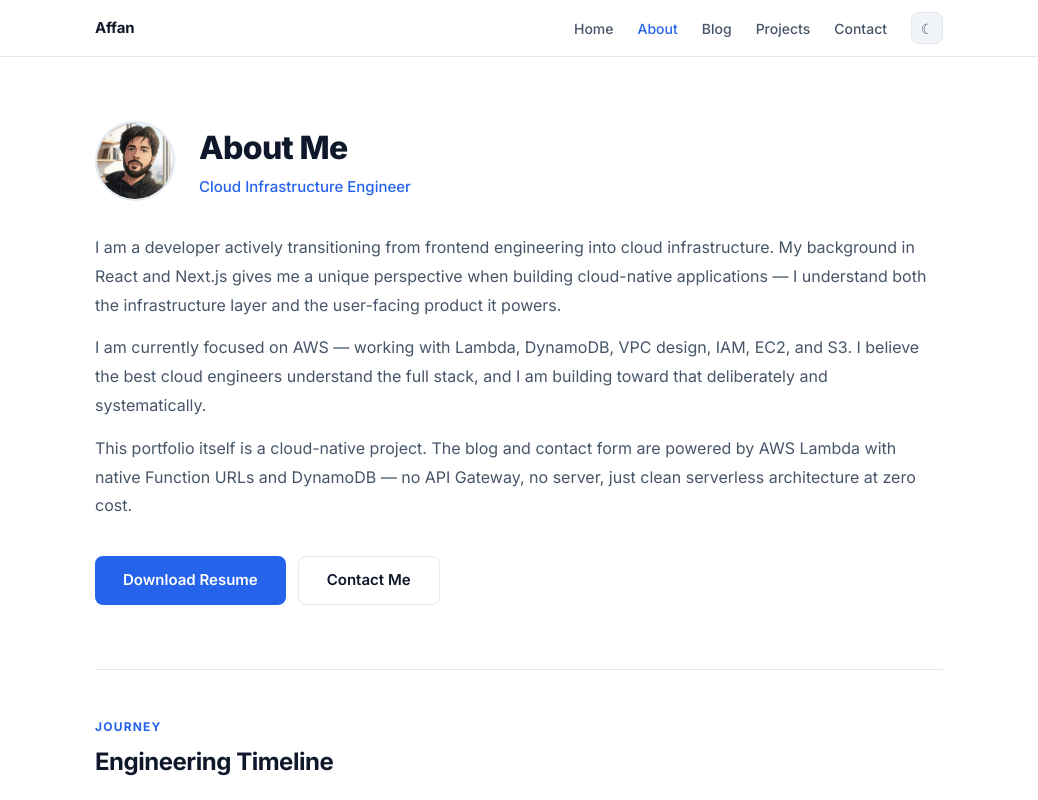
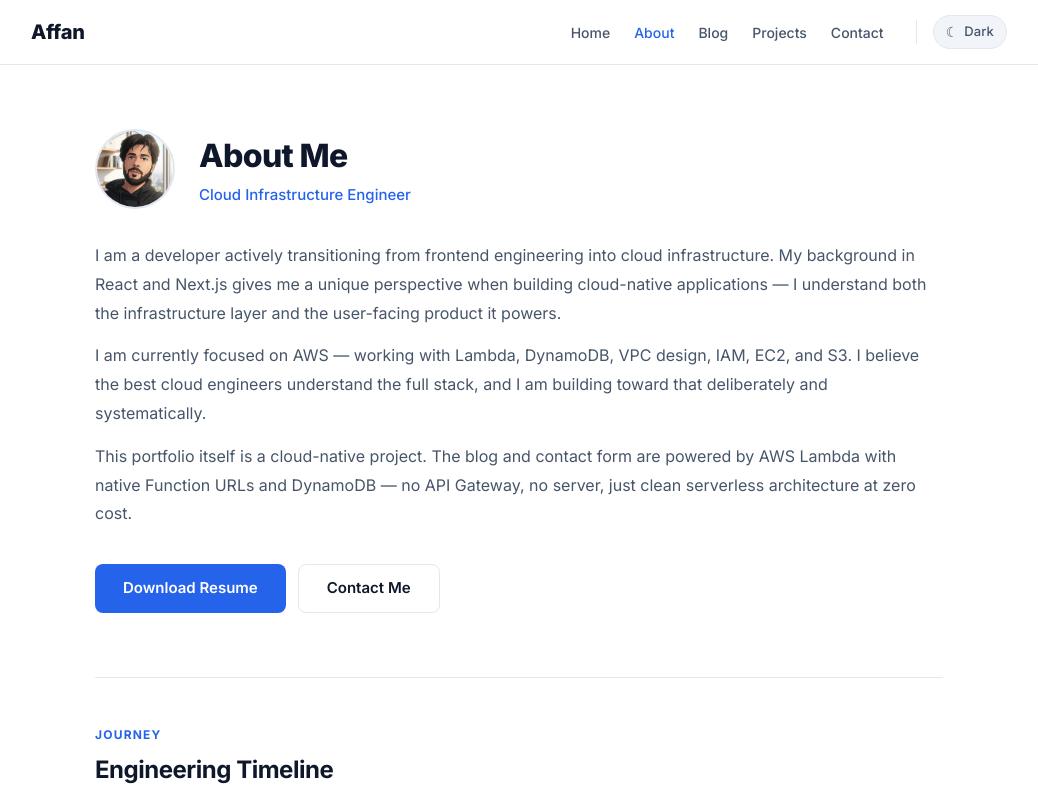
Before and after one commit to bugfinn/portfolio, a Next.js app in the folder frontend/: page /about in a window 1280 px wide. Shown: the top 800 px of the page, without its empty margins (121-1159 px from the left). Built offline with nearby package versions, Linux system fonts and the light colour scheme.

Commit message:
feat: add downloadable resume to About page

```diff
--- a/frontend/app/about/page.js
+++ b/frontend/app/about/page.js
@@ -89,11 +89,10 @@ export default function AboutPage() {
       {/* CTAs */}
       <div style={{ display: 'flex', gap: '12px', flexWrap: 'wrap', marginBottom: '64px' }}>
         <Button
-          href="/Affan_Resume.pdf"
+          href="/Affan_Naveed_Resume.pdf"
           variant="primary"
           size="lg"
-          target="_blank"
-          rel="noopener noreferrer"
+          download="Affan_Naveed_Resume.pdf"
         >
           Download Resume
         </Button>
--- a/frontend/components/layout/Navbar.js
+++ b/frontend/components/layout/Navbar.js
@@ -44,27 +44,38 @@ function useDarkMode() {
   return { isDark, toggle }
 }
 
-function DarkToggle({ isDark, onToggle, className = '' }) {
+{/* ── MODERN MINIMALIST DARK TOGGLE ── */}
+function DarkToggle({ isDark, onToggle }) {
   return (
     <button
       onClick={onToggle}
       aria-label="Toggle dark mode"
-      className={className}
+
       style={{
-        cursor:          'pointer',
-        background:      'var(--bg-card)',
-        border:          '1px solid var(--border)',
-        borderRadius:    '8px',
-        width:           '32px',
-        height:          '32px',
-        display:         'flex',
-        alignItems:      'center',
-        justifyContent:  'center',
-        fontSize:        '14px',
-        color:           'var(--text-2)',
+        cursor: 'pointer',
+        display: 'flex',
+        alignItems: 'center',
+        gap: '6px',
+        padding: '6px 12px',
+        borderRadius: '99px',
+        fontSize: '13px',
+        fontWeight: '500',
+        backgroundColor: 'var(--bg-card, rgba(0,0,0,0.03))',
+        border: '1px solid var(--border, rgba(0,0,0,0.08))',
+        color: 'var(--text-2, #4b5563)',
+        transition: 'all 0.2s ease',
+      }}
+      onMouseEnter={(e) => {
+        e.currentTarget.style.borderColor = 'var(--text-2, #4b5563)'
+        e.currentTarget.style.color = 'var(--text-1, #111827)'
+      }}
+      onMouseLeave={(e) => {
+        e.currentTarget.style.borderColor = 'var(--border, rgba(0,0,0,0.08))'
+        e.currentTarget.style.color = 'var(--text-2, #4b5563)'
       }}
     >
-      {isDark ? '☀' : '☾'}
+      <span style={{ fontSize: '14px', lineHeight: 1 }}>{isDark ? '☀' : '☾'}</span>
+      <span style={{ letterSpacing: '0.01em' }}>{isDark ? 'Light' : 'Dark'}</span>
     </button>
   )
 }
@@ -75,8 +86,8 @@ export default function Navbar() {
   const pathname = usePathname()
 
   const isActive = (href) => {
+    if (href === '/') return pathname === '/'
     const base = href.split('#')[0]
-    if (href === '/') return pathname === '/'
     if (!base || base === '/') return false
     return pathname.startsWith(base)
   }
@@ -84,95 +95,121 @@ export default function Navbar() {
   return (
     <nav
       style={{
-        position:        'sticky',
-        top:             0,
-        zIndex:          50,
-        backgroundColor: 'var(--bg)',
-        borderBottom:    '1px solid var(--border)',
+        position: 'sticky',
+        top: 0,
+        zIndex: 50,
+        backgroundColor: 'var(--bg, rgba(255, 255, 255, 0.8))',
+        backdropFilter: 'blur(12px)',
+        WebkitBackdropFilter: 'blur(12px)',
+        borderBottom: '1px solid var(--border, rgba(0,0,0,0.06))',
       }}
     >
-      {/* ── Main bar ── */}
+      {/* Container to restrict maximum width & center content */}
       <div
         style={{
-          maxWidth:       '896px',
-          margin:         '0 auto',
-          padding:        '0 24px',
-          height:         '56px',
-          display:        'flex',
-          alignItems:     'center',
+          maxWidth: '1024px',
+          margin: '0 auto',
+          padding: '0 24px',
+          height: '64px',
+          display: 'flex',
+          alignItems: 'center',
           justifyContent: 'space-between',
         }}
       >
-        {/* Logo */}
+        {/* Brand Logo */}
         <Link
           href="/"
           style={{
-            fontWeight:    '700',
-            fontSize:      '15px',
+            fontWeight: '800',
+            fontSize: '20px',
             letterSpacing: '-0.01em',
-            color:         'var(--text-1)',
+            color: 'var(--text-1, #111827)',
             textDecoration: 'none',
+            transition: 'opacity 0.2s',
+
           }}
+          onMouseEnter={(e) => (e.currentTarget.style.opacity = '0.7')}
+          onMouseLeave={(e) => (e.currentTarget.style.opacity = '1')}
         >
           Affan
         </Link>
 
-        {/* Desktop nav */}
-        <div className="hidden md:flex" style={{ alignItems: 'center', gap: '24px' }}>
-          {navLinks.map(({ href, label }) => (
+        {/* Desktop Links & Controls */}
+        <div
+          className="hidden md:flex"
+          style={{
+            alignItems: 'center',
+            gap: '32px'
+          }}
+        >
+          <div style={{ display: 'flex', alignItems: 'center', gap: '24px' }}>
+            {navLinks.map(({ href, label }) => {
+              const active = isActive(href)
+              return (
                 <Link
                   key={href}
                   href={href}
                   style={{
-                fontSize:       '14px',
-                fontWeight:     '500',
-                color:          isActive(href) ? 'var(--accent)' : 'var(--text-2)',
+                    fontSize: '14px',
+                    fontWeight: '500',
+                    color: active ? 'var(--accent, #000)' : 'var(--text-2, #6b7280)',
                     textDecoration: 'none',
+                    transition: 'color 0.2s ease',
+                  }}
+                  onMouseEnter={(e) => {
+                    if (!active) e.currentTarget.style.color = 'var(--text-1, #111827)'
+                  }}
+                  onMouseLeave={(e) => {
+                    if (!active) e.currentTarget.style.color = 'var(--text-2, #6b7280)'
                   }}
                 >
                   {label}
                 </Link>
-          ))}
+              )
+            })}
+          </div>
+
+          <div style={{ borderLeft: '1px solid var(--border, rgba(0,0,0,0.08))', paddingLeft: '16px', height: '24px', display: 'flex', alignItems: 'center' }}>
             <DarkToggle isDark={isDark} onToggle={toggle} />
+          </div>
         </div>
 
         {/* Mobile controls */}
-        <div className="flex md:hidden" style={{ alignItems: 'center', gap: '12px' }}>
+        <div className="flex md:hidden" style={{ alignItems: 'center', gap: '16px' }}>
           <DarkToggle isDark={isDark} onToggle={toggle} />
 
-          {/* Hamburger */}
+          {/* Hamburger Menu Button */}
           <button
             onClick={() => setMenuOpen((p) => !p)}
             aria-label="Toggle menu"
             style={{
-              cursor:         'pointer',
-              background:     'none',
-              border:         'none',
-              padding:        0,
-              display:        'flex',
-              flexDirection:  'column',
+              cursor: 'pointer',
+              background: 'none',
+              border: 'none',
+              padding: 0,
+              display: 'flex',
+              flexDirection: 'column',
               justifyContent: 'center',
-              gap:            '5px',
-              width:          '24px',
-              height:         '24px',
+              gap: '4px',
+              width: '20px',
+              height: '20px',
             }}
           >
             {[0, 1, 2].map((i) => (
               <span
                 key={i}
                 style={{
-                  display:         'block',
-                  height:          '2px',
-                  width:           '20px',
-                  borderRadius:    '9999px',
-                  backgroundColor: 'var(--text-1)',
-                  transition:      'all 0.2s',
-                  opacity:         i === 1 && menuOpen ? 0 : 1,
+                  display: 'block',
+                  height: '2px',
+                  width: '100%',
+                  borderRadius: '2px',
+                  backgroundColor: 'var(--text-1, #111827)',
+                  transition: 'all 0.2s ease',
+                  opacity: i === 1 && menuOpen ? 0 : 1,
                   transform:
-                    i === 0 && menuOpen ? 'translateY(7px) rotate(45deg)'
-                    : i === 2 && menuOpen ? 'translateY(-7px) rotate(-45deg)'
+                    i === 0 && menuOpen ? 'translateY(6px) rotate(45deg)'
+                    : i === 2 && menuOpen ? 'translateY(-6px) rotate(-45deg)'
                     : 'none',
-                  transformOrigin: 'center',
                 }}
               />
             ))}
@@ -180,15 +217,16 @@ export default function Navbar() {
         </div>
       </div>
 
-      {/* ── Mobile dropdown ── */}
+      {/* Mobile drop-down view */}
       {menuOpen && (
         <div
           style={{
-            borderTop:  '1px solid var(--border)',
-            padding:    '12px 24px 20px',
-            display:    'flex',
+            backgroundColor: 'var(--bg, #fff)',
+            borderTop: '1px solid var(--border, rgba(0,0,0,0.06))',
+            padding: '16px 24px',
+            display: 'flex',
             flexDirection: 'column',
-            gap:        '16px',
+            gap: '16px',
           }}
         >
           {navLinks.map(({ href, label }) => (
@@ -197,11 +235,10 @@ export default function Navbar() {
               href={href}
               onClick={() => setMenuOpen(false)}
               style={{
-                fontSize:       '14px',
-                fontWeight:     '500',
-                color:          isActive(href) ? 'var(--accent)' : 'var(--text-2)',
+                fontSize: '15px',
+                fontWeight: '500',
+                color: isActive(href) ? 'var(--accent, #000)' : 'var(--text-2, #6b7280)',
                 textDecoration: 'none',
-                padding:        '4px 0',
               }}
             >
               {label}
--- a/frontend/components/sections/HeroSection.js
+++ b/frontend/components/sections/HeroSection.js
@@ -2,9 +2,10 @@ import Image from 'next/image'
 import Button from '@/components/ui/Button'
 
 const socialLinks = [
-  { label: 'GitHub',   href: 'https://github.com/YOUR_USERNAME',     external: true  },
-  { label: 'LinkedIn', href: 'https://linkedin.com/in/YOUR_USERNAME', external: true  },
-  { label: 'Email',    href: 'mailto:your@email.com',                 external: false },
+  { label: 'GitHub',   href: 'https://github.com/bugfinn',     external: true  },
+  { label: 'LinkedIn', href: 'https://linkedin.com//Affan Naveed', external: true  },
+  { label: 'X', href: 'https://x.com//AffanNaveed004', external: true  },
+  { label: 'Email',    href: 'mailto:your@email.com',external: false },
 ]
 
 export default function HeroSection() {
```
Also changed, not shown: 1 other file (tests, documents, lock files or other folders). Lines whose indentation alone changed are shown as unchanged.
